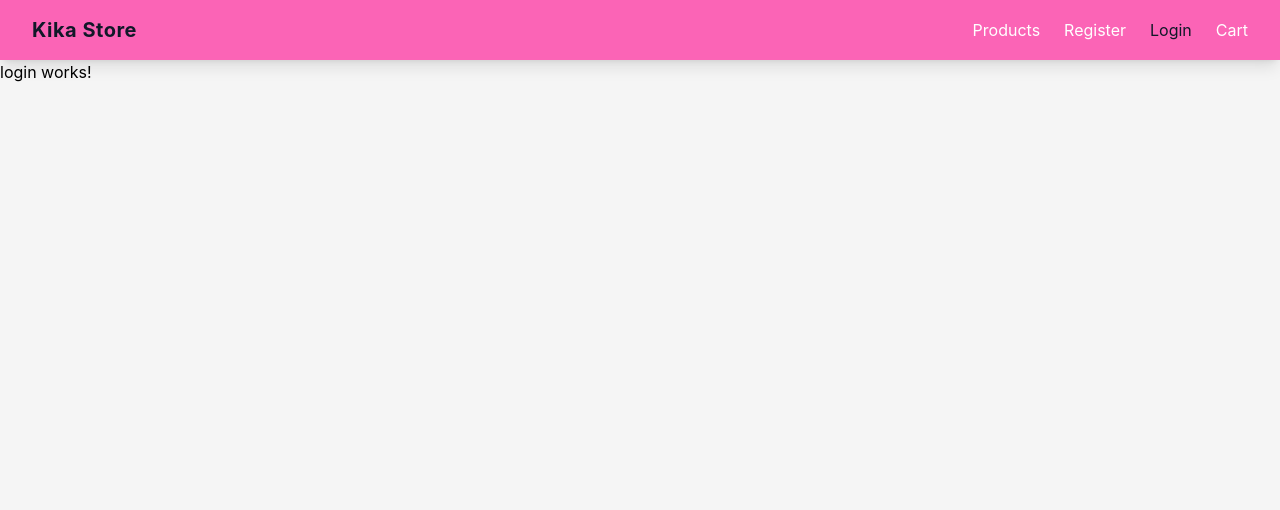
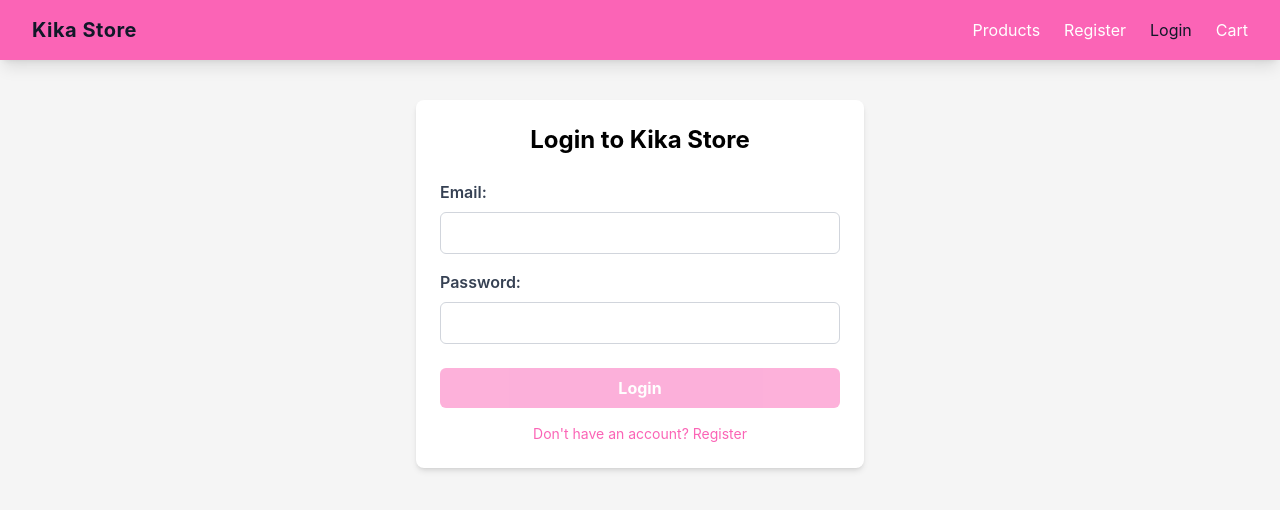
Before and after one commit to Karim-308/Angular-ITI, an Angular app in the folder kika-store/: page /login in a window 1280 px wide. Shown: the top 510 px of the page. Built offline with nearby package versions, Linux system fonts and the light colour scheme.

Commit message:
feat: Implement login form with validation and submission handling

```diff
--- a/kika-store/src/app/login/login.html
+++ b/kika-store/src/app/login/login.html
@@ -1 +1,28 @@
-<p>login works!</p>
+<form #loginForm="ngForm" (ngSubmit)="submitLogin(loginForm.value)">
+    <div class="max-w-md mx-auto mt-10 p-6 bg-white rounded-lg shadow-md">
+        <h2 class="text-2xl font-bold mb-6 text-center">Login to Kika Store</h2>
+        <div class="mb-4">
+            <label for="email" class="block text-gray-700 font-semibold mb-2">Email:</label>
+            @if (loginForm.controls['email']?.invalid &&
+    (loginForm.controls['email']?.touched || submitted)) {
+            <p class="text-red-500 text-sm mb-2"
+>Please enter a valid email.</p>
+            }
+            <input type="email" id="email" name="email" ngModel required pattern="[a-zA-Z0-9._%+-]+@[a-zA-Z0-9.-]+\.[a-zA-Z]{2,}"
+                class="w-full px-3 py-2 border border-gray-300 rounded-md focus:outline-none focus:ring-2 focus:ring-pink-400">
+        </div>
+        <div class="mb-6">
+            <label for="password" class="block text-gray-700 font-semibold mb-2">Password:</label>
+            @if (loginForm.controls['password']?.invalid &&  (loginForm.controls['password']?.touched || submitted)) {
+            <p class="text-red-500 text-sm mb-2">Password is required.</p>
+            }
+            <input type="password" id="password" name="password" ngModel required
+                class="w-full px-3 py-2 border border-gray-300 rounded-md focus:outline-none focus:ring-2 focus:ring-pink-400">
+        </div>
+        <button type="submit"
+            class="w-full bg-pink-400 text-white font-bold py-2 px-4 rounded-md hover:bg-pink-500 transition-colors disabled:opacity-50" [disabled]="loginForm.invalid">
+            Login
+        </button>
+        <a routerLink="/register" class="block text-sm text-center mt-4 text-pink-400 hover:text-pink-500">Don't have an account? Register</a>
+    </div>
+</form>
--- a/kika-store/src/app/login/login.ts
+++ b/kika-store/src/app/login/login.ts
@@ -1,11 +1,19 @@
 import { Component } from '@angular/core';
+import { FormsModule } from '@angular/forms';
 
 @Component({
   selector: 'app-login',
-  imports: [],
+  imports: [FormsModule],
   templateUrl: './login.html',
   styleUrl: './login.css',
 })
 export class Login {
 
+  submitted = false;
+
+  submitLogin(formData: { email: string; password: string }) {
+    this.submitted = true;
+    console.log('Login submitted:', formData);
+  }
+
 }
```
Also changed, not shown: 1 other file (tests, documents, lock files or other folders).
